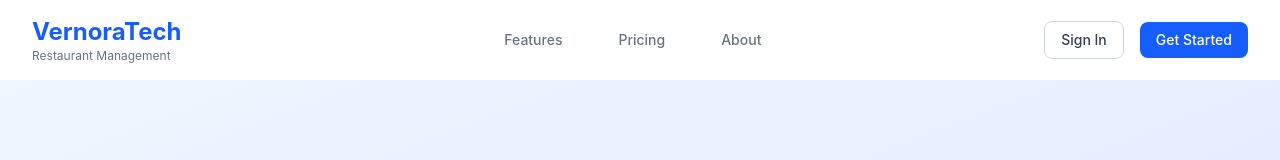
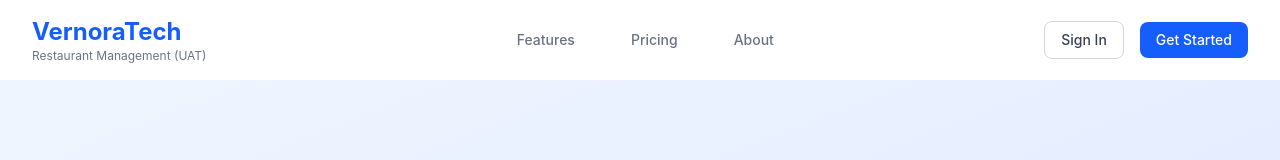
Before and after one commit to vernoratech/Restaurant_Manage_Frontend, a React (Vite) app: page / in a window 1280 px wide. Shown: the top 160 px of the page. Built offline with nearby package versions, Linux system fonts and the light colour scheme.

Commit message:
Added UAT text on home

```diff
--- a/src/pages/Home/HomePage.jsx
+++ b/src/pages/Home/HomePage.jsx
@@ -33,7 +33,7 @@ const HomePage = () => {
             <div className="flex items-center">
               <div className="flex-shrink-0">
                 <h1 className="text-2xl font-bold text-blue-600">VernoraTech</h1>
-                <p className="text-xs text-gray-500">Restaurant Management</p>
+                <p className="text-xs text-gray-500">Restaurant Management (UAT)</p>
               </div>
             </div>
 
```
